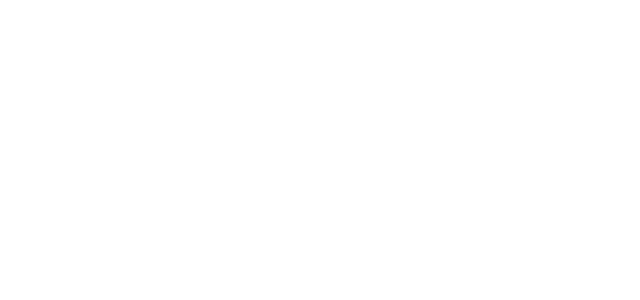
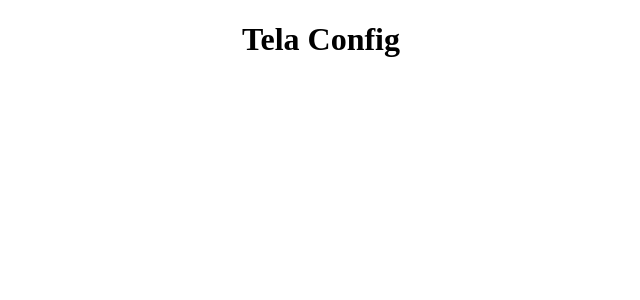
Before and after one commit to tryber/sd-03-project-trivia-react-redux-01, a React (Create React App) app: page /config in a window 1280 px wide. Shown: the top 300 px of the page, without its empty margins (319-959 px from the left). Built offline with nearby package versions, Linux system fonts and the light colour scheme.

Commit message:
data testid

```diff
--- a/src/App.js
+++ b/src/App.js
@@ -6,6 +6,7 @@
 import Hanking from './components/sreen-hanking/Hanking';
 import Game from './components/screen-game/Trivia';
 import Feedback from './components/screen-feedback/Feedback';
+import Config from './components/screen-feedback/Config';
 
 export default function App() {
   return (
@@ -15,6 +16,7 @@
         <Route exact path="/hanking" component={Hanking} />
         <Route exact path="/game" component={Game} />
         <Route exact path="/feedback" component={Feedback} />
+        <Route exact path="/config" component={Config} />
       </Switch>
     </BrowserRouter>
   );
--- /dev/null
+++ b/src/components/screen-feedback/Config.jsx
@@ -0,0 +1,11 @@
+import React from 'react';
+
+const Config = () => {
+  return (
+    <div>
+      <h1 data-testid="settings-title">Tela Config</h1>
+    </div>
+  );
+}
+
+export default Config;
--- a/src/components/screen-feedback/Feedback.jsx
+++ b/src/components/screen-feedback/Feedback.jsx
@@ -3,7 +3,6 @@
 import PropTypes from 'prop-types';
 import { connect } from 'react-redux';
 import Header from '../header/Header';
-
 
 class Feedback extends Component {
   render() {
@@ -17,7 +16,10 @@
           Um total de ${score} pontos!`}
         <button>VER RANKING</button>
         <Link to="/">
-          <button>JOGAR NOVAMENTE</button>
+          <button data-testid="btn-play-again"
+          >
+            JOGAR NOVAMENTE
+          </button>
         </Link>
       </div>
     );
--- a/src/components/screen-login/Login.jsx
+++ b/src/components/screen-login/Login.jsx
@@ -100,7 +100,7 @@
                 {this.buttonPlay(tokenPlayer)}
               </Link>
           }
-          <Link>
+          <Link to="/config">
             <button data-testid="btn-settings" className="config">Configurações</button>
           </Link>
         </div>
```
